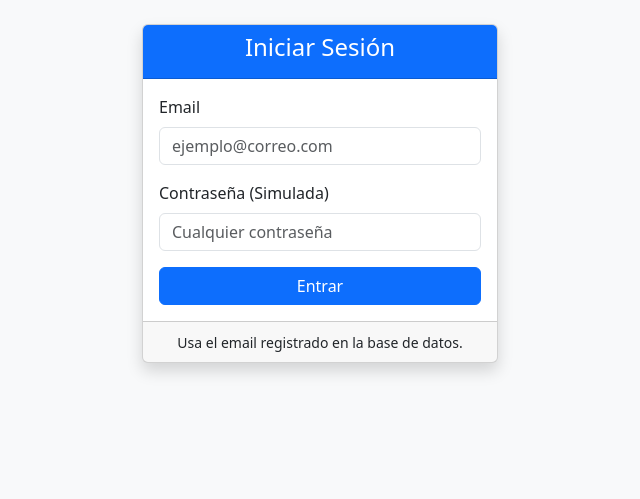
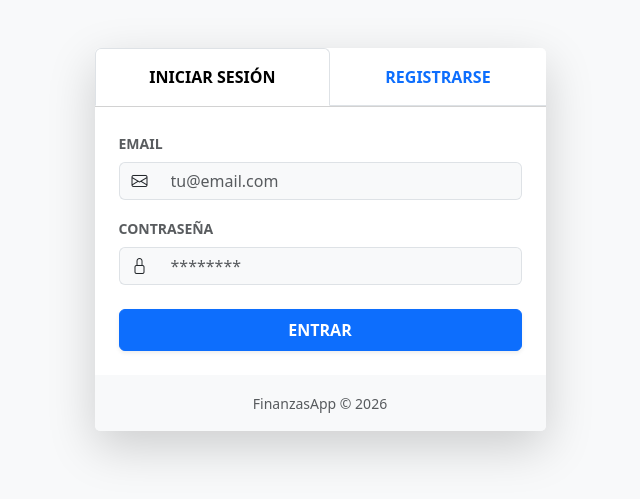
Before and after one commit to rafapolo22/FinanzasApp, a Flask app: page /login in a window 1280 px wide. Shown: the part 56-555 px from the top of the page, without its empty margins (320-960 px from the left). Run offline with Flask 3, Linux system fonts and the light colour scheme.

Commit message:
Login y registro en una sola pantalla

```diff
--- a/app.py
+++ b/app.py
@@ -35,21 +35,34 @@ def index():
 @app.route('/login', methods=['GET', 'POST'])
 def login():
     if request.method == 'POST':
-        email = request.form['email']
-        # En una app real, verificaríamos la contraseña
-        try:
-            with ConexionDB() as conexion:
-                cursor = conexion.cursor(dictionary=True)
-                cursor.execute("SELECT * FROM usuarios WHERE email = %s", (email,))
-                usuario = cursor.fetchone()
-                if usuario:
-                    session['usuario_id'] = usuario['id']
-                    session['nombre'] = usuario['nombre']
-                    return redirect(url_for('dashboard'))
-                else:
-                    flash('Usuario no encontrado', 'danger')
-        except Exception as e:
-            flash(f'Error: {e}', 'danger')
+        action = request.form.get('action')
+        email = request.form.get('email')
+        password = request.form.get('password')
+
+        if action == 'login':
+            try:
+                with ConexionDB() as conexion:
+                    cursor = conexion.cursor(dictionary=True)
+                    cursor.execute("SELECT * FROM usuarios WHERE email = %s", (email,))
+                    usuario = cursor.fetchone()
+                    if usuario:
+                        # En una app real usaríamos hash de contraseñas
+                        session['usuario_id'] = usuario['id']
+                        session['nombre'] = usuario['nombre']
+                        flash(f'Bienvenido, {usuario["nombre"]}', 'success')
+                        return redirect(url_for('dashboard'))
+                    else:
+                        flash('Usuario o contraseña incorrectos', 'danger')
+            except Exception as e:
+                flash(f'Error: {e}', 'danger')
+
+        elif action == 'register':
+            nombre = request.form.get('nombre')
+            if usuarios.registrar_usuario(nombre, email, password):
+                flash('Registro exitoso. Ahora puedes iniciar sesión.', 'success')
+            else:
+                flash('Error al registrar. El email podría ya existir.', 'danger')
+
     return render_template('login.html')
 
 @app.route('/logout')
--- a/templates/login.html
+++ b/templates/login.html
@@ -1,28 +1,70 @@
 {% extends "layout.html" %}
 {% block content %}
-<div class="row justify-content-center">
-    <div class="col-md-4">
-        <div class="card shadow">
-            <div class="card-header bg-primary text-white text-center">
-                <h4>Iniciar Sesión</h4>
+<div class="row justify-content-center mt-5">
+    <div class="col-md-5">
+        <div class="card shadow-lg border-0">
+            <div class="card-header bg-white p-0">
+                <ul class="nav nav-tabs nav-fill" id="authTab" role="tablist">
+                    <li class="nav-item" role="presentation">
+                        <button class="nav-link active py-3 fw-bold" id="login-tab" data-bs-toggle="tab" data-bs-target="#login" type="button" role="tab">INICIAR SESIÓN</button>
+                    </li>
+                    <li class="nav-item" role="presentation">
+                        <button class="nav-link py-3 fw-bold" id="register-tab" data-bs-toggle="tab" data-bs-target="#register" type="button" role="tab">REGISTRARSE</button>
+                    </li>
+                </ul>
             </div>
-            <div class="card-body">
-                <form method="POST">
-                    <div class="mb-3">
-                        <label for="email" class="form-label">Email</label>
-                        <input type="email" name="email" id="email" class="form-control" required placeholder="ejemplo@correo.com">
+            <div class="card-body p-4">
+                <div class="tab-content" id="authTabContent">
+                    <!-- Sección de Login -->
+                    <div class="tab-pane fade show active" id="login" role="tabpanel">
+                        <form action="{{ url_for('login') }}" method="POST">
+                            <input type="hidden" name="action" value="login">
+                            <div class="mb-3">
+                                <label for="login_email" class="form-label text-muted small fw-bold">EMAIL</label>
+                                <div class="input-group">
+                                    <span class="input-group-text bg-light border-end-0"><i class="bi bi-envelope"></i></span>
+                                    <input type="email" name="email" id="login_email" class="form-control bg-light border-start-0" required placeholder="tu@email.com">
+                                </div>
+                            </div>
+                            <div class="mb-4">
+                                <label for="login_password" class="form-label text-muted small fw-bold">CONTRASEÑA</label>
+                                <div class="input-group">
+                                    <span class="input-group-text bg-light border-end-0"><i class="bi bi-lock"></i></span>
+                                    <input type="password" name="password" id="login_password" class="form-control bg-light border-start-0" required placeholder="********">
+                                </div>
+                            </div>
+                            <button type="submit" class="btn btn-primary w-100 py-2 fw-bold shadow-sm">ENTRAR</button>
+                        </form>
                     </div>
-                    <div class="mb-3">
-                        <label for="password" class="form-label">Contraseña (Simulada)</label>
-                        <input type="password" name="password" id="password" class="form-control" placeholder="Cualquier contraseña">
+
+                    <!-- Sección de Registro -->
+                    <div class="tab-pane fade" id="register" role="tabpanel">
+                        <form action="{{ url_for('login') }}" method="POST">
+                            <input type="hidden" name="action" value="register">
+                            <div class="mb-3">
+                                <label for="reg_nombre" class="form-label text-muted small fw-bold">NOMBRE COMPLETO</label>
+                                <input type="text" name="nombre" id="reg_nombre" class="form-control bg-light" required placeholder="Juan Pérez">
+                            </div>
+                            <div class="mb-3">
+                                <label for="reg_email" class="form-label text-muted small fw-bold">EMAIL</label>
+                                <input type="email" name="email" id="reg_email" class="form-control bg-light" required placeholder="tu@email.com">
+                            </div>
+                            <div class="mb-4">
+                                <label for="reg_password" class="form-label text-muted small fw-bold">CONTRASEÑA</label>
+                                <input type="password" name="password" id="reg_password" class="form-control bg-light" required placeholder="Mínimo 8 caracteres">
+                            </div>
+                            <button type="submit" class="btn btn-success w-100 py-2 fw-bold shadow-sm">CREAR CUENTA</button>
+                        </form>
                     </div>
-                    <button type="submit" class="btn btn-primary w-100">Entrar</button>
-                </form>
+                </div>
             </div>
-            <div class="card-footer text-center">
-                <small>Usa el email registrado en la base de datos.</small>
+            <div class="card-footer bg-light text-center py-3 border-0">
+                <small class="text-muted">FinanzasApp &copy; 2026</small>
             </div>
         </div>
     </div>
 </div>
+
+<!-- Incluir iconos de Bootstrap -->
+<link rel="stylesheet" href="https://cdn.jsdelivr.net/npm/bootstrap-icons@1.11.1/font/bootstrap-icons.css">
 {% endblock %}
```
